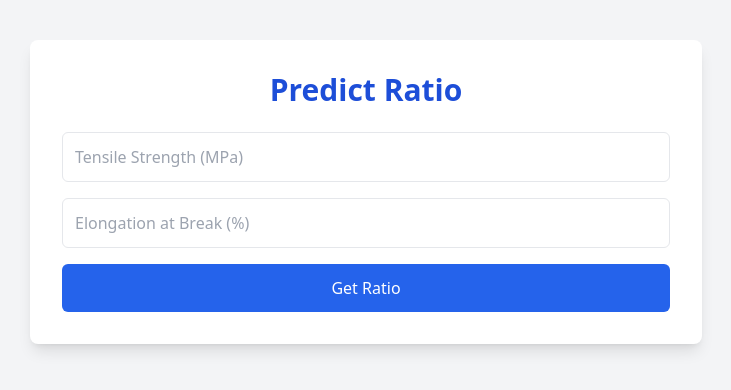
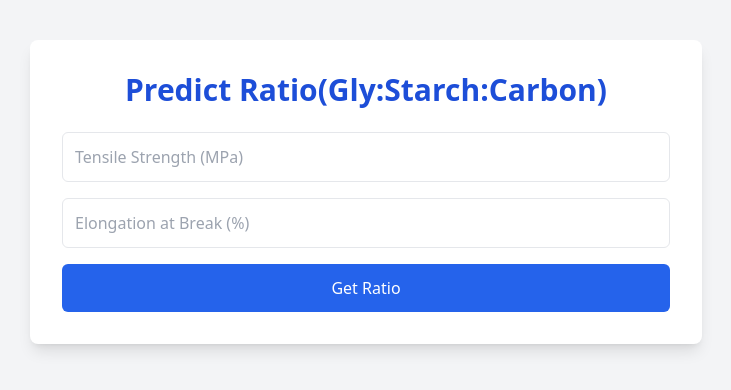
Before and after one commit to MANIBALAN-M/MDP-Project-AI-analyzer, a Flask app: page / in a window 1280 px wide. Shown: the top 390 px of the page, without its empty margins (274-1005 px from the left). Run offline with Flask 3, Linux system fonts and the light colour scheme; some libraries are stand-ins or nearby versions.

Commit message:
Update index.html

```diff
--- a/templates/index.html
+++ b/templates/index.html
@@ -9,7 +9,7 @@
 </head>
 <body class="bg-gray-100 font-sans">
     <div class="max-w-2xl mx-auto bg-white p-8 mt-10 rounded-lg shadow-lg">
-        <h1 class="text-3xl font-bold mb-6 text-center text-blue-700">Predict Ratio</h1>
+        <h1 class="text-3xl font-bold mb-6 text-center text-blue-700">Predict Ratio(Gly:Starch:Carbon)</h1>
 
         <div class="flex flex-col gap-4">
             <input type="number" id="tensileStrength" placeholder="Tensile Strength (MPa)" class="p-3 border rounded-md">
```
